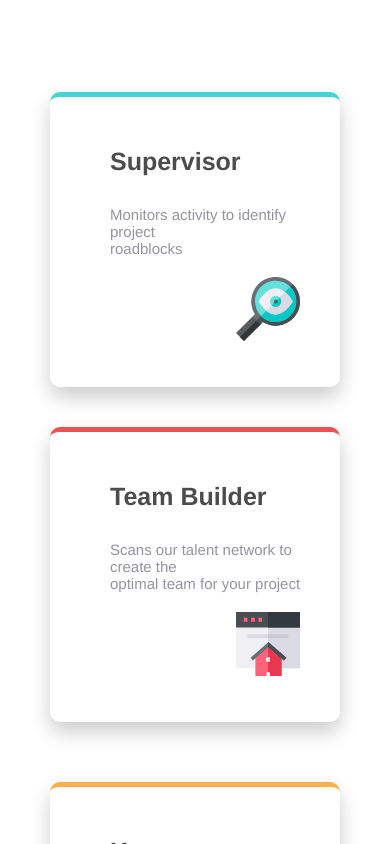
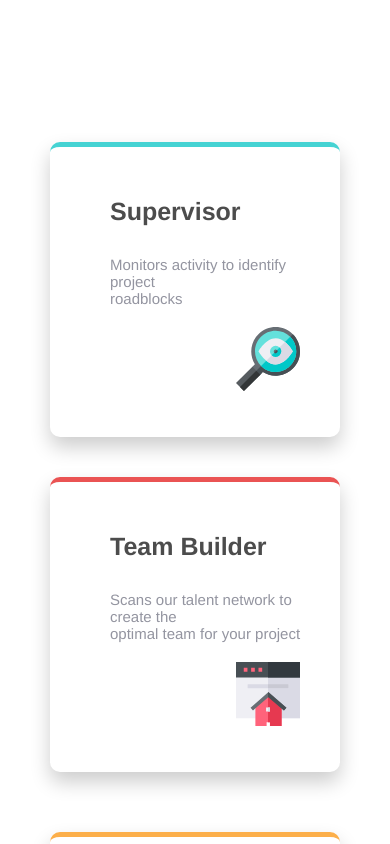
Before and after one commit to khatia1999/four-card-feature-section--, a plain HTML site: page index.html in a window 390 px wide. Drawn offline with Linux system fonts and the light colour scheme.

Commit message:
modified:   css/responsive.css

```diff
--- a/css/responsive.css
+++ b/css/responsive.css
@@ -45,7 +45,7 @@
     padding: 2rem 2rem;
   }
   .left {
-    margin-top: 70rem;
+    margin-top: 80rem;
   }
 
   img {
```
